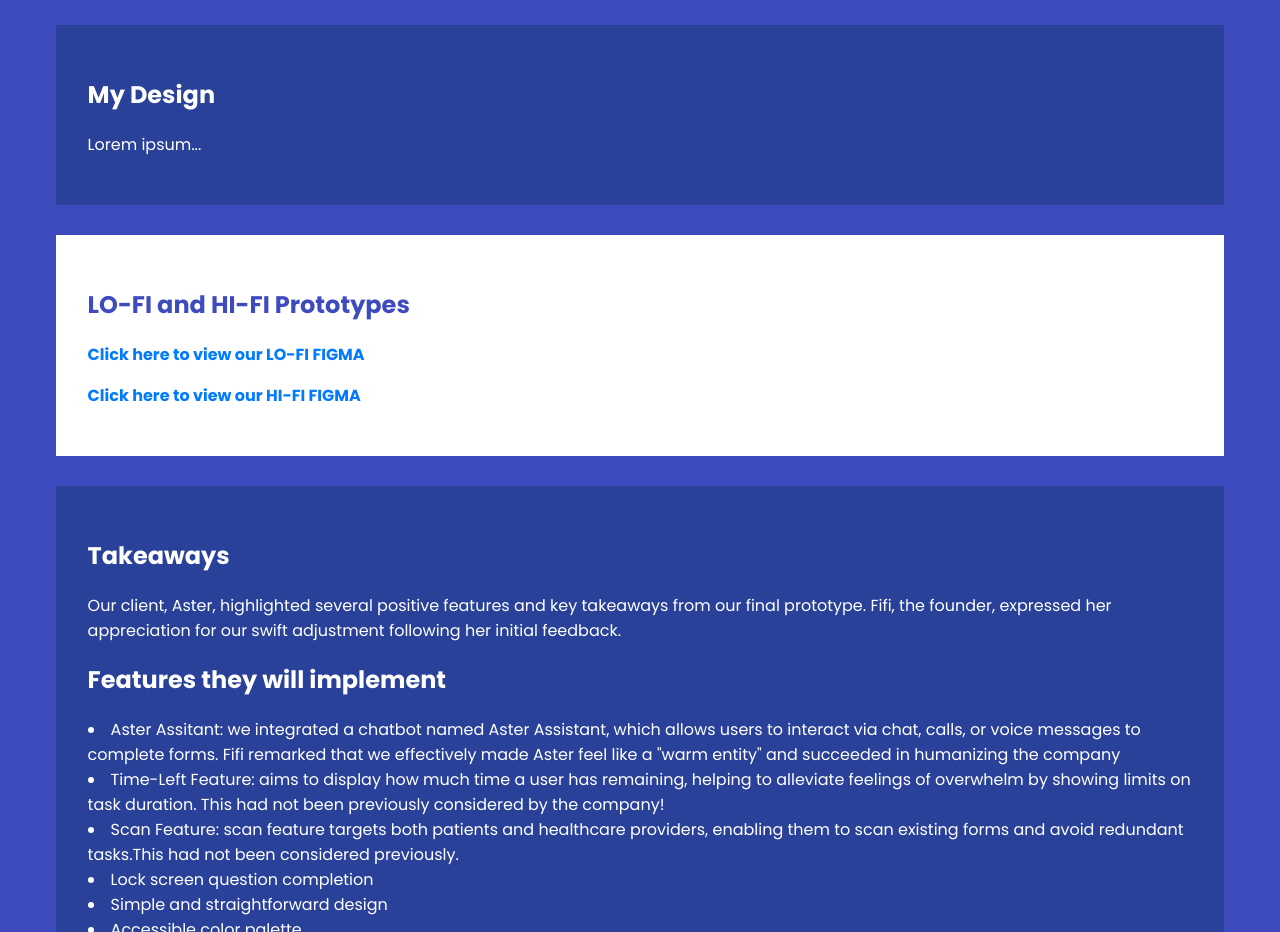
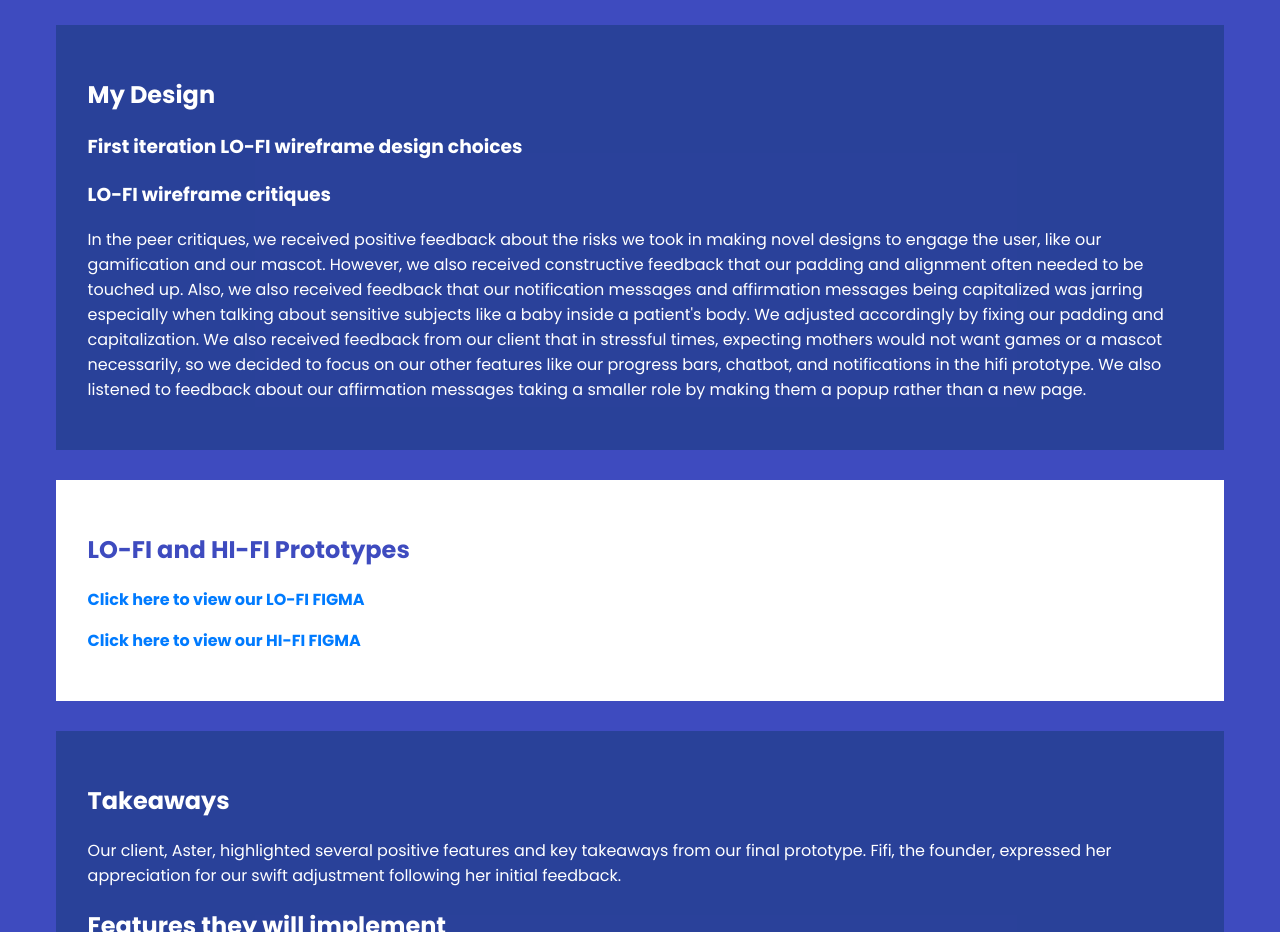
Before and after one commit to sjilani1/IDhandin, a plain HTML site: page index.html in a window 1280 px wide. Shown: the part 1880-2812 px from the top of the page. Drawn offline with Linux system fonts and the light colour scheme.

Commit message:
sketches

```diff
--- a/index.html
+++ b/index.html
@@ -109,9 +109,13 @@
       </div>
   <div class="sectioncard">
     <h2> My Design </h2>
+    <h3>First iteration LO-FI wireframe design choices</h3>
+    <p></p>
+    <h3>LO-FI wireframe critiques</h3>
     <p>
-      Lorem ipsum...
+      In the peer critiques, we received positive feedback about the risks we took in making novel designs to engage the user, like our gamification and our mascot. However, we also received constructive feedback that our padding and alignment often needed to be touched up. Also, we also received feedback that our notification messages and affirmation messages being capitalized was jarring especially when talking about sensitive subjects like a baby inside a patient's body. We adjusted accordingly by fixing our padding and capitalization. We also received feedback from our client that in stressful times, expecting mothers would not want games or a mascot necessarily, so we decided to focus on our other features like our progress bars, chatbot, and notifications in the hifi prototype. We also listened to feedback about our affirmation messages taking a smaller role by making them a popup rather than a new page.
     </p>
+
   </div>
 
   <div class="figmacard">
```
